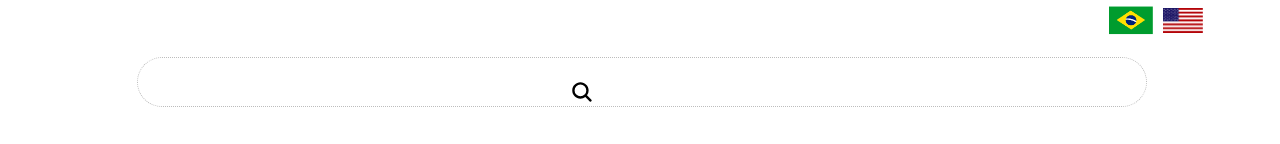
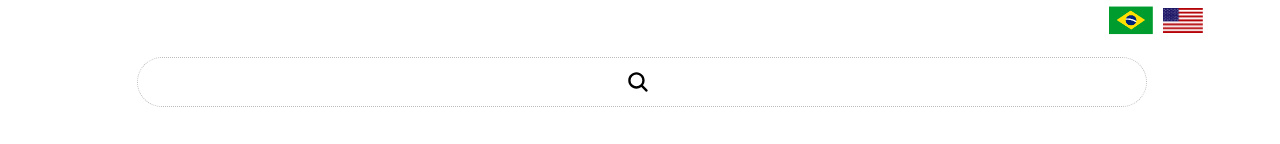
Before and after one commit to pet-ads/b-social, a React (Vite) app: page / in a window 1280 px wide. Shown: the part 656-800 px from the top of the page. Built offline with nearby package versions, Linux system fonts and the light colour scheme.

Commit message:
fix: correct styles to search bar

```diff
--- a/src/components/Language/langSetting.css
+++ b/src/components/Language/langSetting.css
@@ -1,4 +1,4 @@
-.conteiner {
+.conteiner-lang {
     width: 88%;
     margin-top: 20px;
     display: flex;
--- a/src/components/Language/language.tsx
+++ b/src/components/Language/language.tsx
@@ -9,7 +9,7 @@ interface ILangSettings {
 
 export default function LangSettings({ setSelectedPath, selectedPath }: ILangSettings) {
   return (
-    <div className="conteiner">
+    <div className="conteiner-lang">
       <div className="logoBtnConteiner">
         <div className={`logo ${selectedPath === "pt-br" ? "selected" : ""}`} onClick={() => setSelectedPath("pt-br")}>
           <img className="logopic" src={Brlogo} alt="logo bandeira do Brasil" />
```
